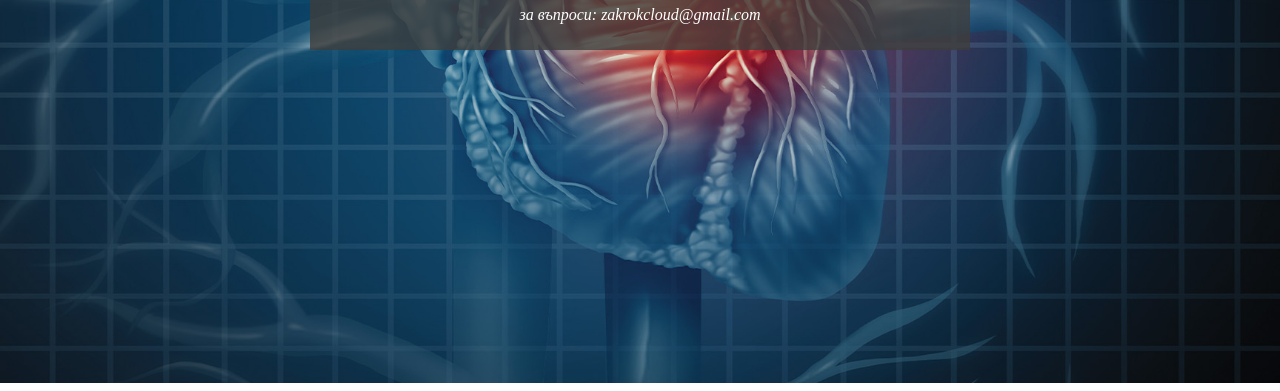
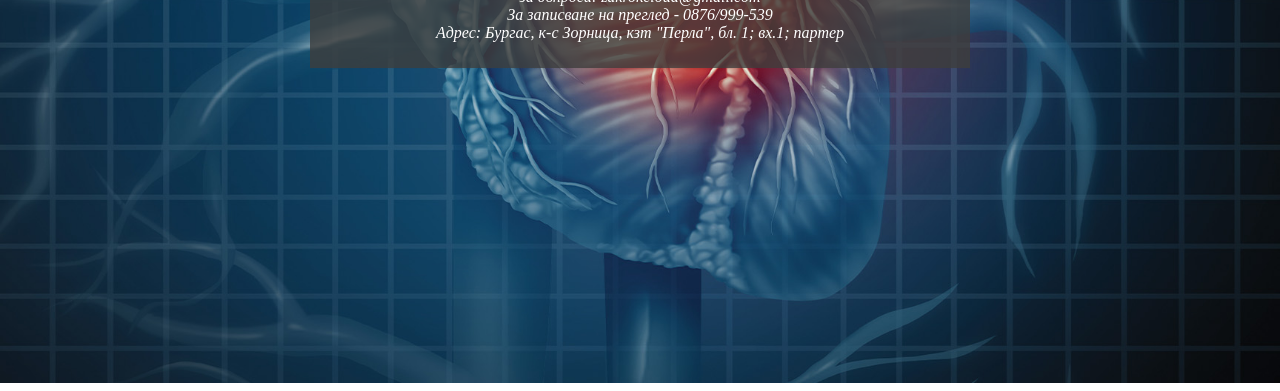
Before and after one commit to Zakrok09/CardioCenter, a plain HTML site: page index.html in a window 1280 px wide. Shown: the part 417-808 px from the top of the page. Drawn offline with Linux system fonts and the light colour scheme.

Commit message:
Adding more info for the text.

```diff
--- a/index.html
+++ b/index.html
@@ -43,7 +43,7 @@
     <div class="containter">
       <div class="center">
         <h1 id="header">Сайтът е в процес на обработка...</h1>
-        <p id="text"><i>за въпроси: zakrokcloud@gmail.com</i></p>
+        <p id="text"><i>за въпроси: zakrokcloud@gmail.com</i><br> <i>За записване на преглед - 0876/999-539</i> <br> <i>Адрес: Бургас, к-с Зорница, кзт "Перла", бл. 1; вх.1; партер</i></p>
       </div>
     </div>
   </body>
```
